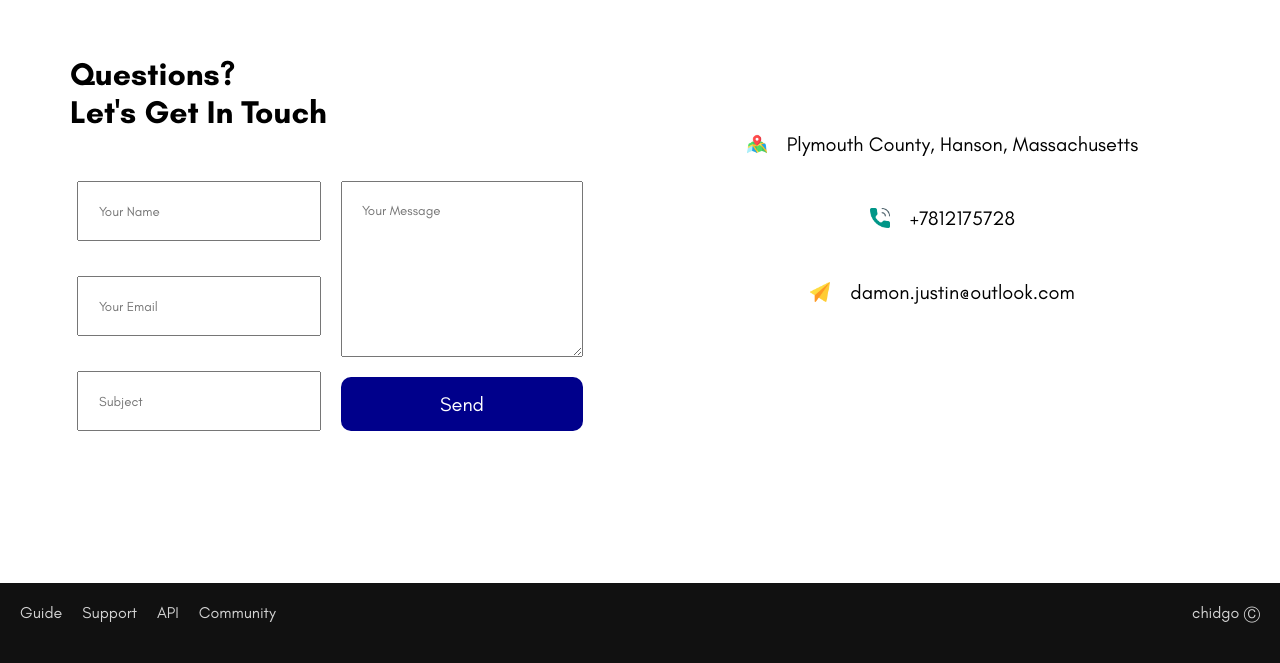
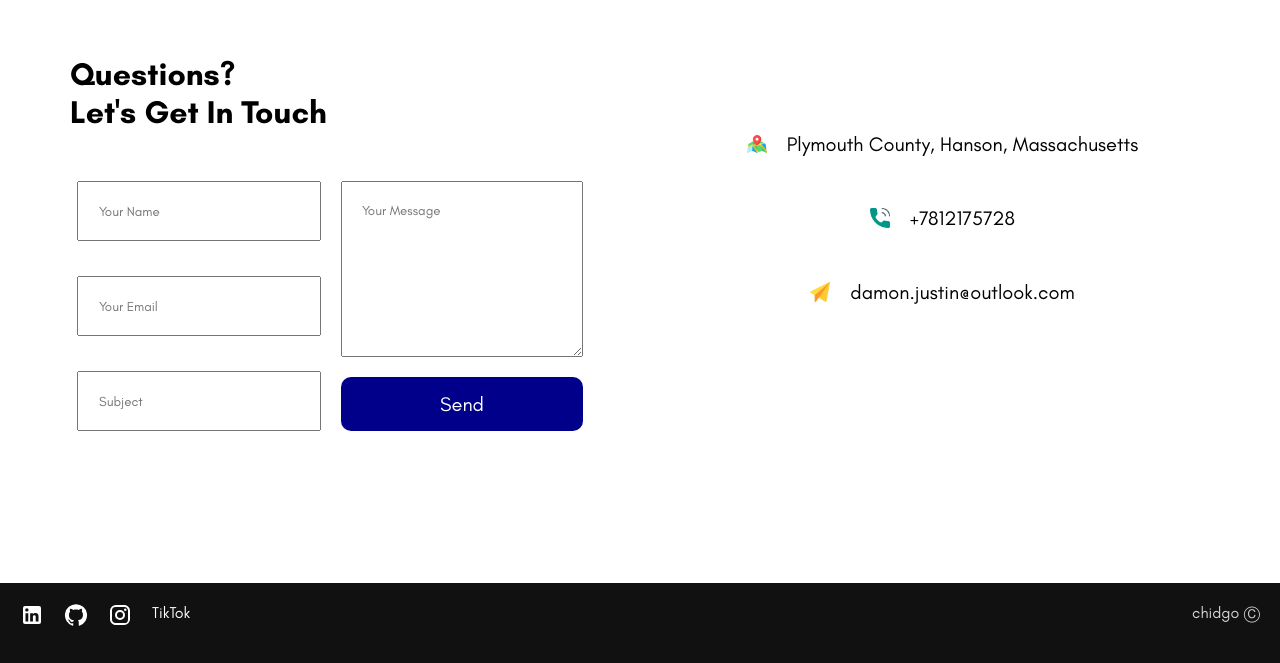
Before and after one commit to Justin7933/chidgo, a React (Create React App) app: page / in a window 1280 px wide. Shown: the part 2537-3200 px from the top of the page. Built offline with nearby package versions, Linux system fonts and the light colour scheme.

Commit message:
changes to ui

```diff
--- a/package.json
+++ b/package.json
@@ -3,6 +3,10 @@
   "version": "0.1.0",
   "private": true,
   "dependencies": {
+    "@emotion/react": "^11.9.0",
+    "@emotion/styled": "^11.8.1",
+    "@mui/icons-material": "^5.6.0",
+    "@mui/material": "^5.6.0",
     "@testing-library/jest-dom": "^5.11.4",
     "@testing-library/react": "^11.1.0",
     "@testing-library/user-event": "^12.1.10",
--- a/src/components/Contact.jsx
+++ b/src/components/Contact.jsx
@@ -176,7 +176,7 @@ const Contact = () => {
             <RightForm>
               <textarea  name="message" className="TextArea" maxLength="100" value={toSend.message}
               onChange={handleChange} placeholder="Your Message"/>
-              <Button type="submit">Send</Button>
+              <Button>Send</Button>
             </RightForm>
           </Form>
         </FormContainer>
--- a/src/components/Footer.jsx
+++ b/src/components/Footer.jsx
@@ -1,5 +1,8 @@
 import React from "react";
 import styled from "styled-components";
+import LinkedInIcon from '@mui/icons-material/LinkedIn';
+import GitHubIcon from '@mui/icons-material/GitHub';
+import InstagramIcon from '@mui/icons-material/Instagram';
 
 const Container = styled.div`
   height: 10%;
@@ -36,15 +39,20 @@ const Copyright = styled.span`
   }
 `;
 
+const Link = styled.a`
+  text-decoration: none;
+  color: white;
+`;
+
 const Footer = () => {
   return (
     <Container>
       <Wrapper>
         <List>
-          <ListItem>Guide</ListItem>
-          <ListItem>Support</ListItem>
-          <ListItem>API</ListItem>
-          <ListItem>Community</ListItem>
+          <ListItem><Link href="https://www.linkedin.com/in/justin-damon-771503204/"><LinkedInIcon/></Link></ListItem>
+          <ListItem><Link href="https://github.com/Justin7933"><GitHubIcon/></Link></ListItem>
+          <ListItem><Link href="https://www.instagram.com/"><InstagramIcon/></Link></ListItem>
+          <ListItem><Link href="https://www.tiktok.com/@chidgoofficial">TikTok</Link></ListItem>
         </List>
         <Copyright>chidgo Ⓒ</Copyright>
       </Wrapper>
```
Also changed, not shown: 2 other files (tests, documents, lock files or other folders).
